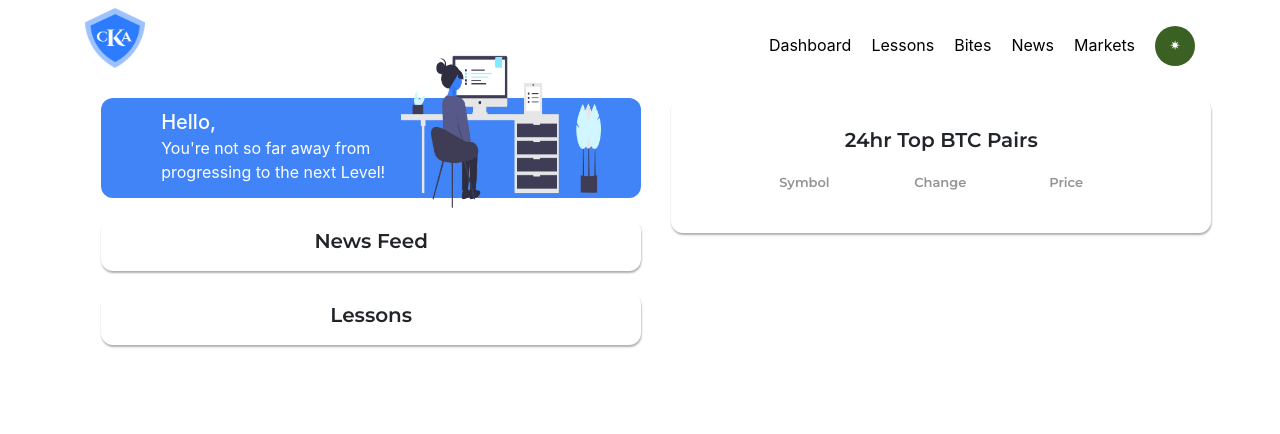
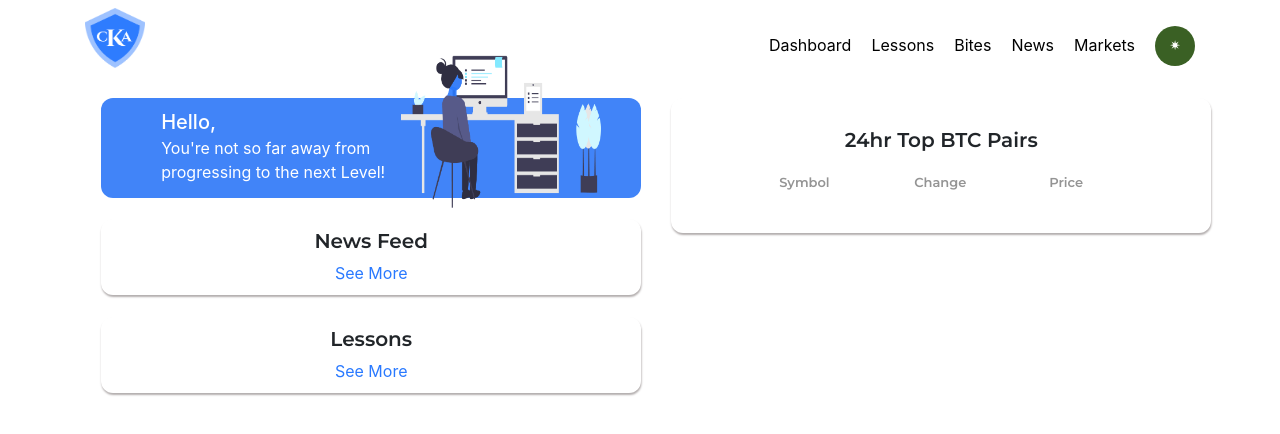
Before and after one commit to bobbasworld/cka-frontend, a React (Create React App) app: page /dashboard in a window 1280 px wide. Shown: the top 434 px of the page. Built offline with nearby package versions, Linux system fonts and the light colour scheme; no server answers; sample sign-in values are in the browser's storage.

Commit message:
added See More to dashboard

```diff
--- a/src/components/DashboardLessons/DashboardLessons.js
+++ b/src/components/DashboardLessons/DashboardLessons.js
@@ -34,6 +34,7 @@ const DashboardLessons = ({ lessons }) => {
             <div className={styles.dashlessonsCard}>
                 <h3 className={styles.dashlessonsHeader}>Lessons</h3>
                 {lessonItem}
+                <Link to='/lessons'><span className={styles.dashlessonsSeeMore}>See More</span></Link>
             </div>
         </Fragment>
     )
--- a/src/components/DashboardLessons/DashboardLessons.module.css
+++ b/src/components/DashboardLessons/DashboardLessons.module.css
@@ -58,3 +58,9 @@
     text-decoration: none;
     color: #4184f8;
 }
+
+.dashlessonsSeeMore {
+    color: #2979FF;
+    cursor: pointer;
+    padding-bottom: 40px;
+}
--- a/src/components/DashboardNewsfeed/DashboardNewsfeed.js
+++ b/src/components/DashboardNewsfeed/DashboardNewsfeed.js
@@ -1,7 +1,9 @@
 import React, { Fragment } from 'react';
+import { Link } from 'react-router-dom';
 import styles from './DashboardNewsfeed.module.css';
 import uuid from 'react-uuid';
 import moment from 'moment';
+
 
 
 
@@ -24,6 +26,7 @@ const DashboardNewsfeed = (props) => {
 
         let url = item['url']
 
+
         return (
             <div key={uuid()} className={styles.dashnewsfeedItem}>
                 <p className={styles.dashnewsfeedItemText}>
@@ -43,6 +46,7 @@ const DashboardNewsfeed = (props) => {
             <div className={styles.dashnewsfeedCard}>
                 <h3 className={styles.dashnewsfeedHeader}>News Feed</h3>
                 {newsItem}
+                <Link to='/news'><span className={styles.dashnewsfeedSeeMore}>See More</span></Link>
             </div>
         </Fragment >
     );
--- a/src/components/DashboardNewsfeed/DashboardNewsfeed.module.css
+++ b/src/components/DashboardNewsfeed/DashboardNewsfeed.module.css
@@ -57,3 +57,9 @@
     text-decoration: none;
     color: #4184f8;
 }
+
+.dashnewsfeedSeeMore {
+    color: #2979FF;
+    cursor: pointer;
+    padding-bottom: 40px;
+}
--- a/src/components/Navbar/Navbar.js
+++ b/src/components/Navbar/Navbar.js
@@ -22,7 +22,7 @@ class Navbar extends Component {
         this.setState({
             showAvatarOptions: false
         })
-        console.log("Navbar - CDM")
+        // console.log("Navbar - CDM")
     }
 
     handleLogout = (e) => {
@@ -54,7 +54,7 @@ class Navbar extends Component {
 
 
     render() {
-        console.log("Navbar - render")
+        // console.log("Navbar - render")
         let username = null
         if (this.props.user) {
             username = this.props.user.username
--- a/src/containers/BitesCard/BitesCard.js
+++ b/src/containers/BitesCard/BitesCard.js
@@ -39,7 +39,7 @@ class BitesCard extends Component {
         let taBites = null
 
         if (this.props) {
-            console.log("props in bitescard:", this.props)
+            // console.log("props in bitescard:", this.props)
             faBites = this.props.fa
             taBites = this.props.ta
         }
```
